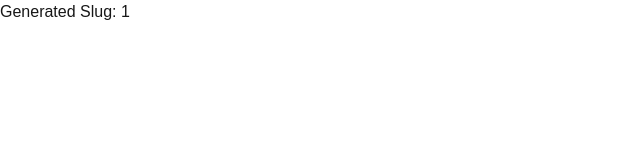
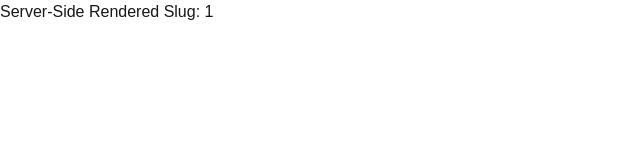
Before and after one commit to Mitesh2001/my_notepad, a Next.js app: page /1 in a window 1280 px wide. Shown: the top 160 px of the page, without its empty margins (0-640 px from the left). Built offline with nearby package versions, Linux system fonts and the light colour scheme.

Commit message:
changed the slug page to server side

```diff
--- a/app/[slug]/page.tsx
+++ b/app/[slug]/page.tsx
@@ -1,19 +1,27 @@
-'use client'
 
-import { useParams } from 'next/navigation';
+import { notFound } from 'next/navigation';
 
-export default function SlugPage() {
-    // Access the slug from the URL
-    const params = useParams();
-    const slug = params?.slug;
+interface SlugPageProps {
+    params: {
+        slug: string;
+    };
+}
 
-    // You can now perform actions based on the slug
-    // For example, you could fetch some data or show unique content based on the slug
+export default function SlugPage({ params }: SlugPageProps) {
+    const { slug } = params;
+
+    // Optionally, you can perform any server-side logic based on the slug
+    // For example, you can validate the slug, fetch data, etc.
+
+    // Example of basic slug validation
+    if (!slug) {
+        notFound();
+    }
 
     return (
         <div>
-            <h1>Generated Slug: {slug}</h1>
-            {/* Additional content or actions based on the slug */}
+            <h1>Server-Side Rendered Slug: {slug}</h1>
+            {/* Render any server-fetched data or content based on the slug */}
         </div>
     );
 }
```
